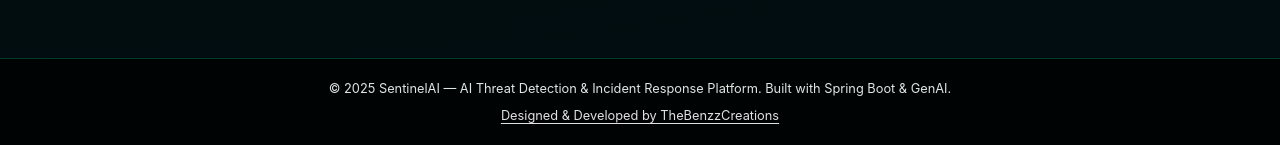
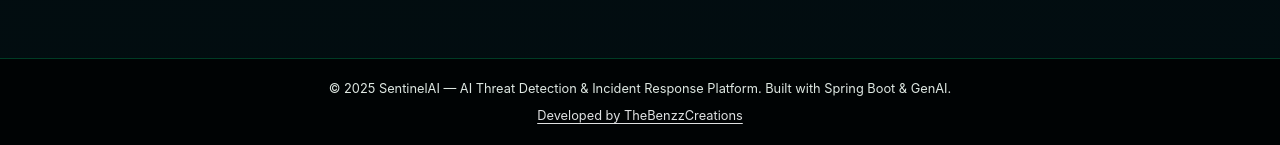
Before and after one commit to khushalsehrawat/SentinelAI, a Spring Boot app: page / in a window 1280 px wide. Shown: the part 4346-4491 px from the top of the page. Run offline with Spring Boot 4, Linux system fonts and the light colour scheme; some of the project's set-up classes (security, data sources, template engines, error pages and the like) are left out, and stand-ins take their place; some libraries are stand-ins or nearby versions.

Commit message:
docs: standardize TheBenzzCreations attribution

```diff
--- a/Backend/src/main/resources/static/index.html
+++ b/Backend/src/main/resources/static/index.html
@@ -1082,9 +1082,8 @@
             <a
                 class="d-inline-block text-light link-offset-2"
                 href="https://www.thebenzzcreations.com/"
-                rel="nofollow"
                 title="TheBenzzCreations"
-            >Designed &amp; Developed by TheBenzzCreations</a>
+            >Developed by TheBenzzCreations</a>
         </div>
     </div>
 
--- a/Frontend/index.html
+++ b/Frontend/index.html
@@ -1082,9 +1082,8 @@
             <a
                 class="d-inline-block text-light link-offset-2"
                 href="https://www.thebenzzcreations.com/"
-                rel="nofollow"
                 title="TheBenzzCreations"
-            >Designed &amp; Developed by TheBenzzCreations</a>
+            >Developed by TheBenzzCreations</a>
         </div>
     </div>
 
```
Also changed, not shown: README.md.
